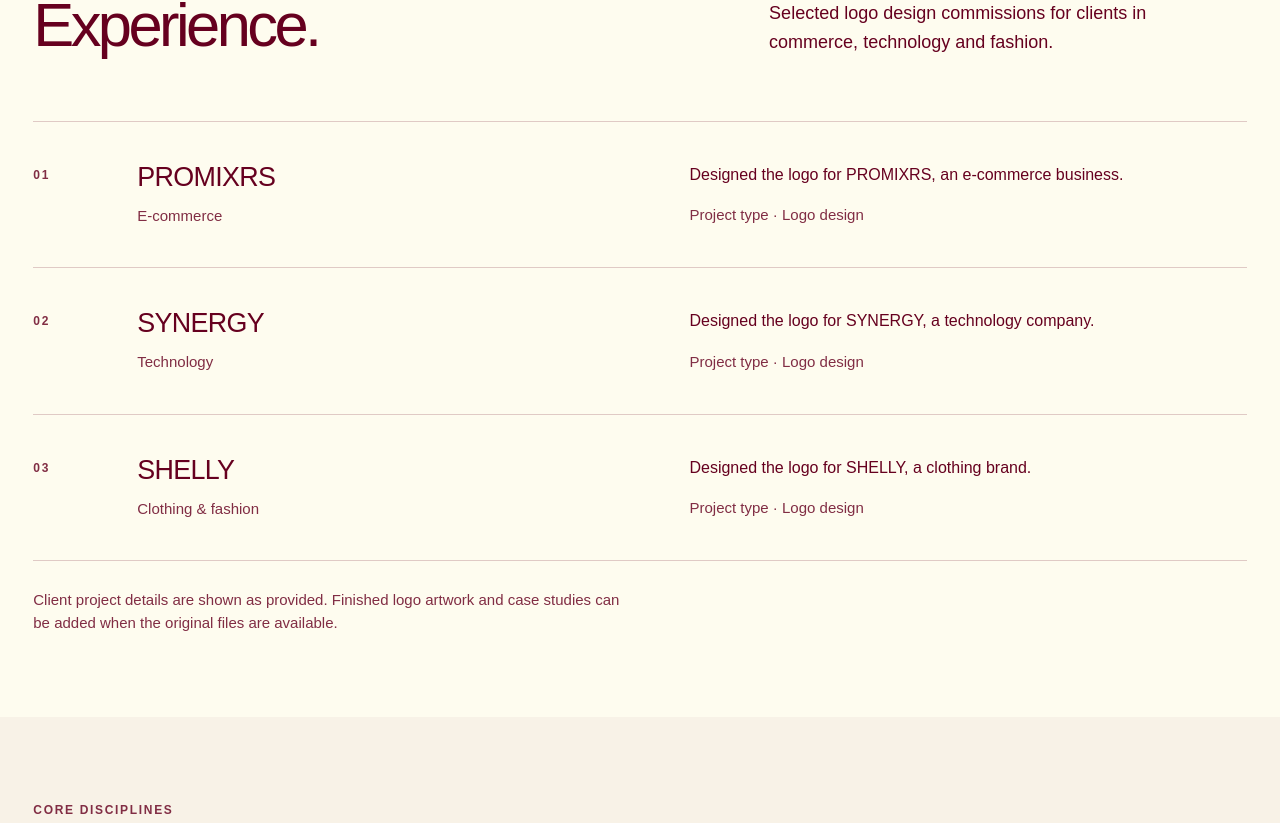
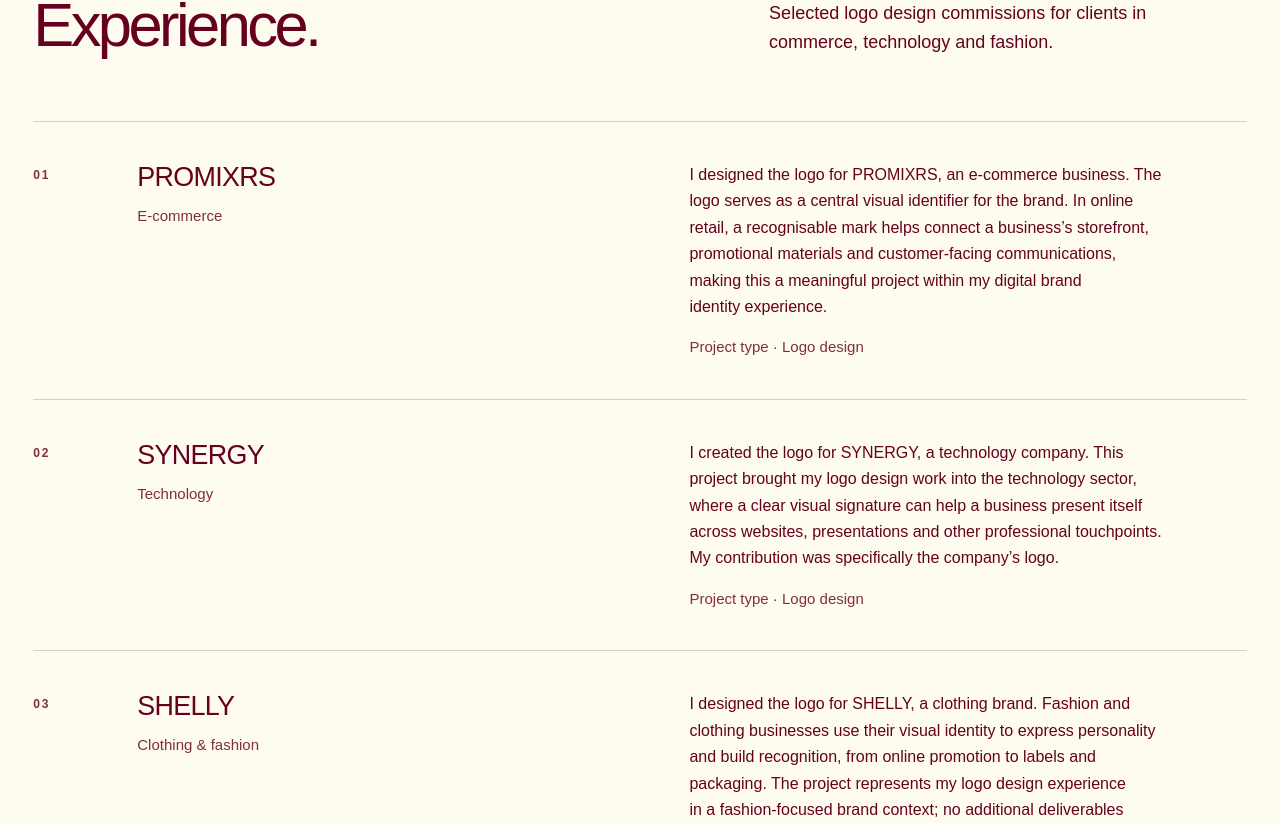
Before and after one commit to Maajolawasanjo/Hephzibah-portfolio, a Next.js app: page / in a window 1280 px wide. Shown: the part 3117-3940 px from the top of the page. Built offline with nearby package versions, Linux system fonts and the light colour scheme; no server answers; a web font is replaced by a local one.

Commit message:
content(experience): add meaningful sector context for verified client logo commissions

```diff
--- a/src/content/professional.ts
+++ b/src/content/professional.ts
@@ -56,20 +56,20 @@ export const experienceHighlights = [
     title: "PROMIXRS",
     industry: "E-commerce",
     role: "Logo design",
-    summary: "Designed the logo for PROMIXRS, an e-commerce business.",
+    summary: "I designed the logo for PROMIXRS, an e-commerce business. The logo serves as a central visual identifier for the brand. In online retail, a recognisable mark helps connect a business’s storefront, promotional materials and customer-facing communications, making this a meaningful project within my digital brand identity experience.",
   },
   {
     number: "02",
     title: "SYNERGY",
     industry: "Technology",
     role: "Logo design",
-    summary: "Designed the logo for SYNERGY, a technology company.",
+    summary: "I created the logo for SYNERGY, a technology company. This project brought my logo design work into the technology sector, where a clear visual signature can help a business present itself across websites, presentations and other professional touchpoints. My contribution was specifically the company’s logo.",
   },
   {
     number: "03",
     title: "SHELLY",
     industry: "Clothing & fashion",
     role: "Logo design",
-    summary: "Designed the logo for SHELLY, a clothing brand.",
+    summary: "I designed the logo for SHELLY, a clothing brand. Fashion and clothing businesses use their visual identity to express personality and build recognition, from online promotion to labels and packaging. The project represents my logo design experience in a fashion-focused brand context; no additional deliverables are implied.",
   },
 ] as const;
```
